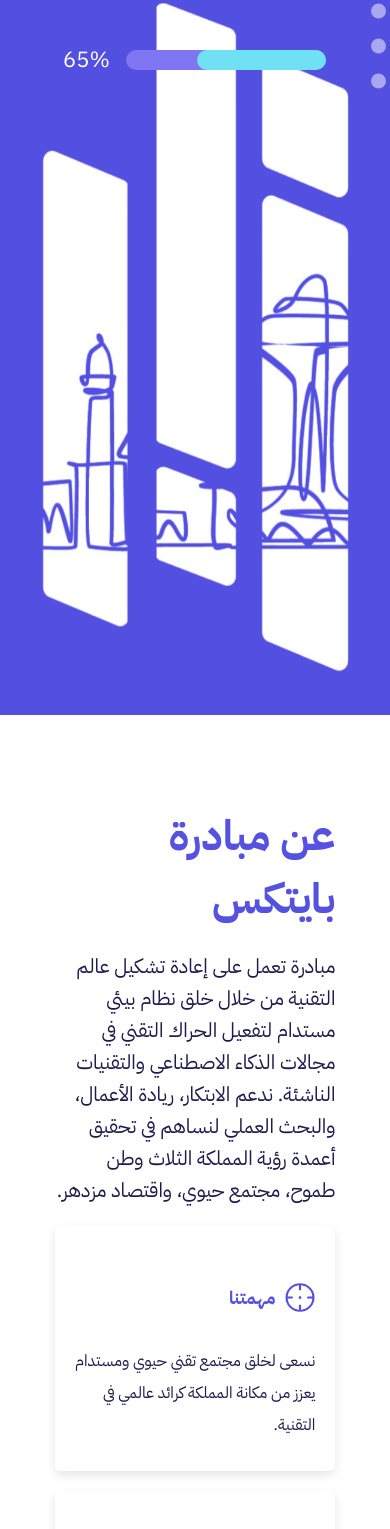
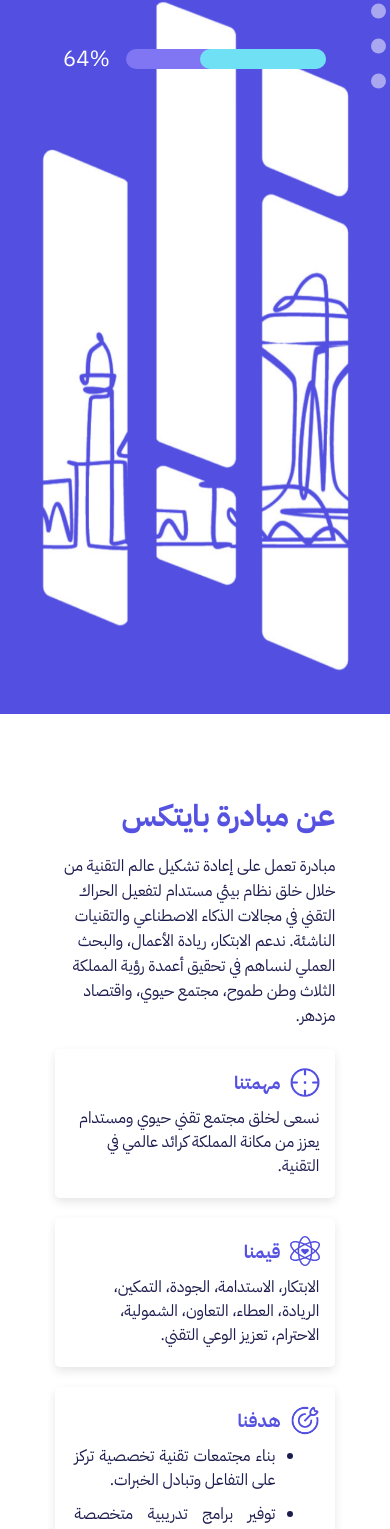
Before and after one commit to ByTechS-Platform/ByTechS-Website, a React (Create React App) app: page / in a window 390 px wide. Shown: the part 411-1940 px from the top of the page. Built offline with nearby package versions, Linux system fonts and the light colour scheme; no server answers.

Commit message:
responsiveness enhanced 1024px

```diff
--- a/src/Styles/AboutUs.scss
+++ b/src/Styles/AboutUs.scss
@@ -56,6 +56,7 @@
             }
 
             h3 {
+              margin: 5px 0;
               font-size: 18px;
               color: #5552e1;
             }
@@ -133,7 +134,7 @@
       display: flex;
       justify-content: center;
       align-items: center;
-      margin-bottom: auto;
+      // margin-bottom: auto;
       // margin-left: -20%;
 
       .shapes {
@@ -176,17 +177,31 @@
       align-items: center;
 
       .content {
-        max-width: 80%;
+        max-width: 75%;
         padding: 30px;
+
+        h2 {
+          font-size: 30px;
+        }
+
+        p {
+          font-size: 16px;
+          line-height: 25px;
+        }
+
+        .cards-wrapper .card{
+          padding: 15px;
+
+          p{
+            margin: 5px 1px;
+            line-height: normal;
+          }
+          ul{
+            margin: 5px;
+          }
+        }
       }
 
-      h2 {
-        font-size: 28px;
-      }
-
-      p {
-        font-size: 12px;
-      }
 
       .illustration {
         margin-left: 0;
--- a/src/Styles/Hero.scss
+++ b/src/Styles/Hero.scss
@@ -157,7 +157,7 @@
   .section {
     .container {
       padding: 3% 5%;
-      min-height: 100vh;
+      min-height: 85vh;
 
       .content {
         width: 65%;
@@ -225,22 +225,19 @@
 @media (max-width: 1024px) {
   .section {
     .container {
-      padding: 3% 5%;
-      // min-height: 100vh;
+      padding: 1% 5%;
+
 
       .content {
         width: 65%;
-        // margin-left: -10%;
+
         .T1 {
-          // font-family: "IBM Plex Sans";
           font-weight: 200;
           font-size: 26px;
           width: 100%;
-          margin-left: -1%;
-          margin-bottom: 5%;
+
         }
         .T2 {
-          // font-family: "IBM Plex Sans";
           font-weight: 400;
           font-size: 22px;
           width: 100%;
@@ -249,31 +246,24 @@
         /* Styling for 'COMING SOON ...' Heading */
         h1 {
           font-weight: 700;
-          font-size: 80px;
-          line-height: 100px;
+          font-size: 75px;
+          line-height: 90px;
           text-align: center;
           width: 100%;
-          margin-left: -1%;
         }
 
         /* =================================
       Progress Bar Animation
       ================================= */
-
         .progress-bar {
           width: 300px;
           height: 20px;
-          // margin-left: -55%;
-          // margin-top: -5%;
         }
 
         .progress-bar-wrapper span {
           bottom: 110%;
           left: 105%;
-          // margin-right: 40%;
           font-size: 25px;
-          // margin-right: -60%;
-          // margin-top: -5%;
         }
       }
 
@@ -282,13 +272,11 @@
     ================================= */
       .illustration {
         width: 100%;
-        // max-width: 80%;
-        // margin-left: -20%;
         .shapes {
           gap: 20px;
 
           img {
-            width: 80px;
+            width: 68px;
           }
         }
       }
```
